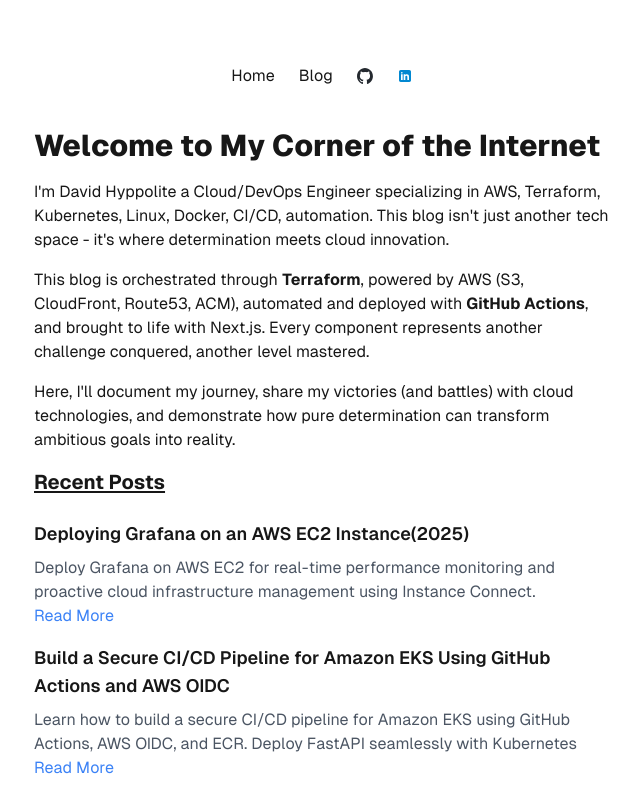
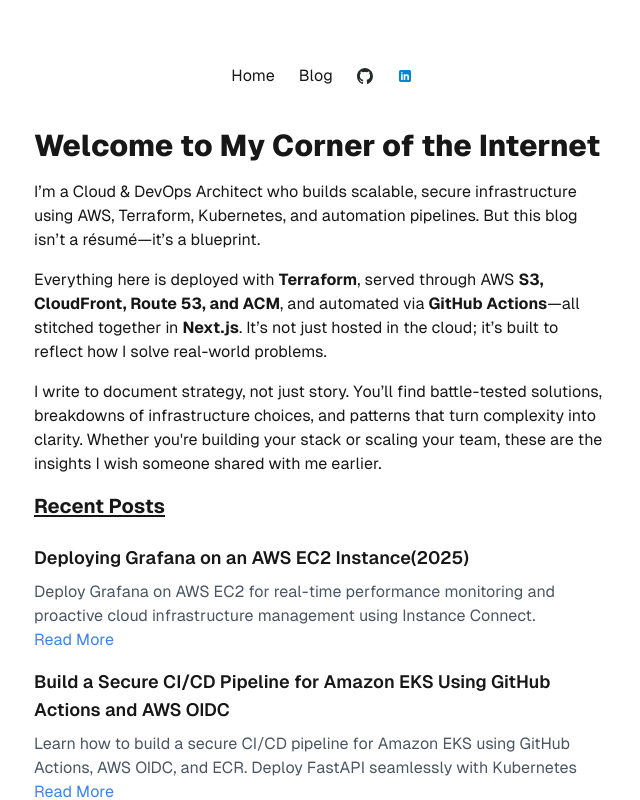
Before and after one commit to dhayv/blogsite, a Next.js app in the folder my-app/: page / in a window 1280 px wide. Shown: the top 800 px of the page, without its empty margins (318-958 px from the left). Built offline with nearby package versions, Linux system fonts and the light colour scheme.

Commit message:
edited intro

```diff
--- a/my-app/app/page.tsx
+++ b/my-app/app/page.tsx
@@ -8,9 +8,9 @@
       <main className="flex flex-col gap-4 row-start-2 items-center sm:items-start">
         <h1 className='text-3xl font-extrabold'>Welcome to My Corner of the Internet</h1>
 
-        <p>I'm David Hyppolite a Cloud/DevOps Engineer specializing in AWS, Terraform, Kubernetes, Linux, Docker, CI/CD, automation. This blog isn't just another tech space - it's where determination meets cloud innovation.</p>
-        <p>This blog is orchestrated through <strong>Terraform</strong>, powered by AWS (S3, CloudFront, Route53, ACM), automated and deployed with <strong>GitHub Actions</strong>, and brought to life with Next.js. Every component represents another challenge conquered, another level mastered.</p>
-        <p>Here, I'll document my journey, share my victories (and battles) with cloud technologies, and demonstrate how pure determination can transform ambitious goals into reality.</p>
+        <p>I’m a Cloud & DevOps Architect who builds scalable, secure infrastructure using AWS, Terraform, Kubernetes, and automation pipelines. But this blog isn’t a résumé—it’s a blueprint.</p>
+        <p>Everything here is deployed with <strong>Terraform</strong>, served through AWS <strong>S3, CloudFront, Route 53, and ACM</strong>, and automated via <strong>GitHub Actions</strong>—all stitched together in <strong>Next.js</strong>. It’s not just hosted in the cloud; it’s built to reflect how I solve real-world problems.</p>
+        <p>I write to document strategy, not just story. You’ll find battle-tested solutions, breakdowns of infrastructure choices, and patterns that turn complexity into clarity. Whether you're building your stack or scaling your team, these are the insights I wish someone shared with me earlier.</p>
        { /**/}
        <RecentPost />
       </main>
```
